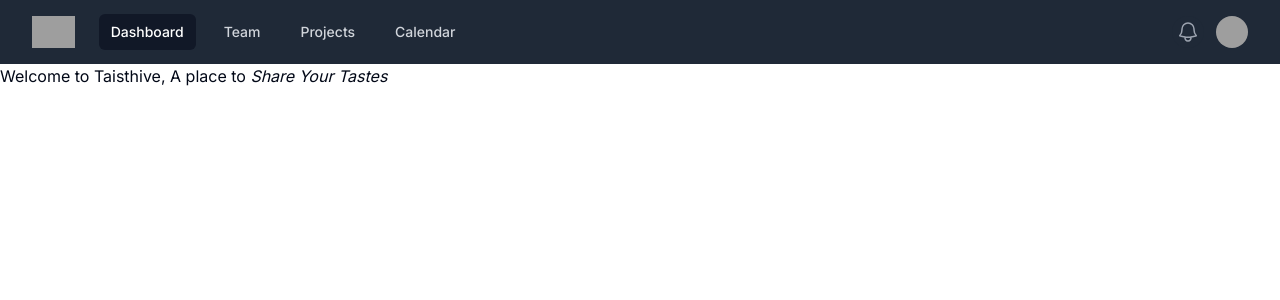
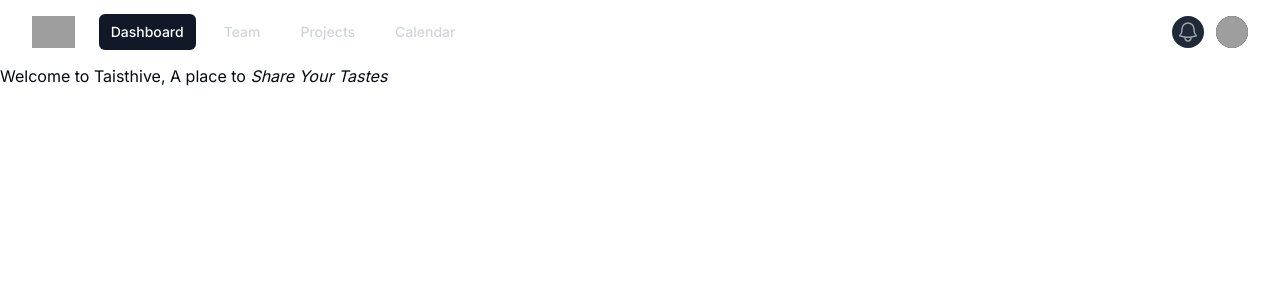
Before and after one commit to PC-Ngumoha/taisthive, a Next.js app in the folder frontend/: page / in a window 1280 px wide. Shown: the top 300 px of the page. Built offline with nearby package versions, Linux system fonts and the light colour scheme; grey boxes are pictures that could not be loaded.

Commit message:
Update: Made the Navbar background transparent

```diff
--- a/frontend/components/custom/navbar.tsx
+++ b/frontend/components/custom/navbar.tsx
@@ -16,7 +16,7 @@
 
 export default function Navbar () {
   return (
-    <Disclosure as="nav" className="bg-gray-800">
+    <Disclosure as="nav" className="bg-transparent">
       {({ open }) => (
         <>
           <div className="mx-auto max-w-7xl px-2 sm:px-6 lg:px-8">
```
